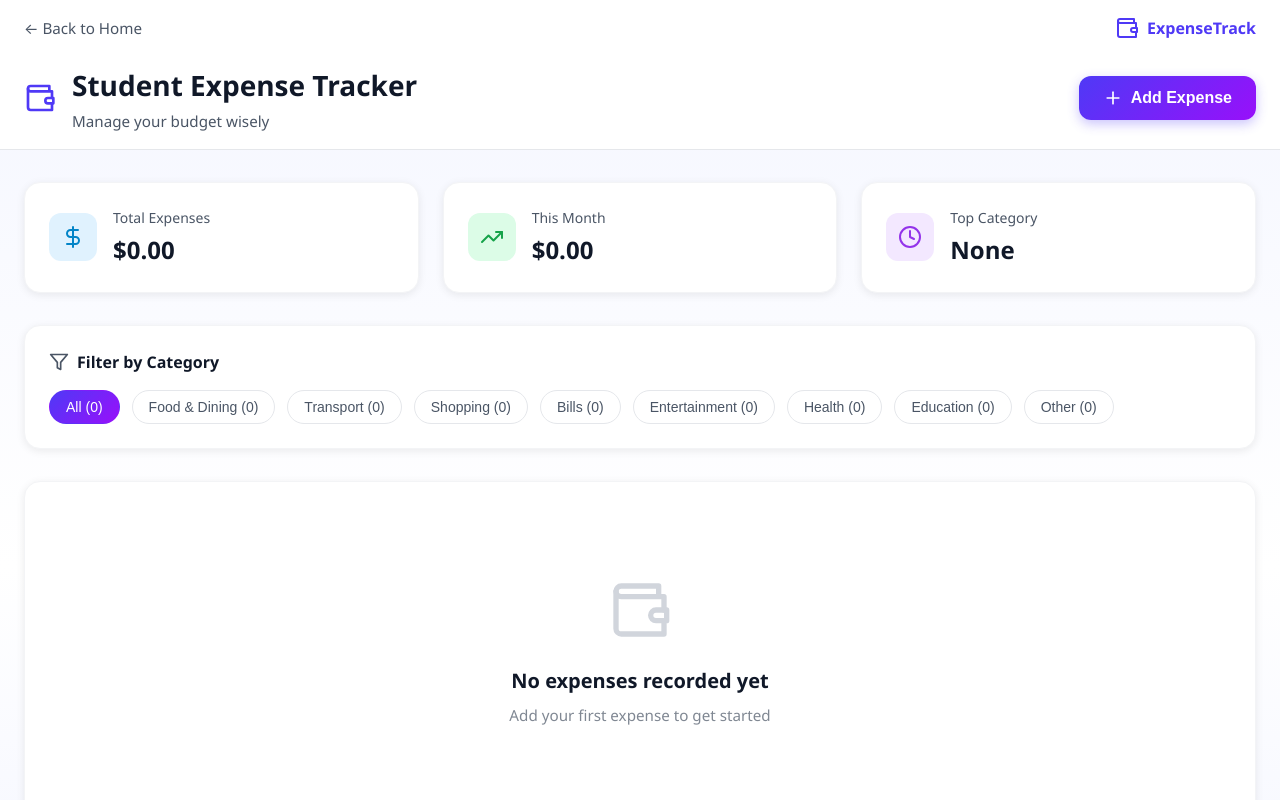
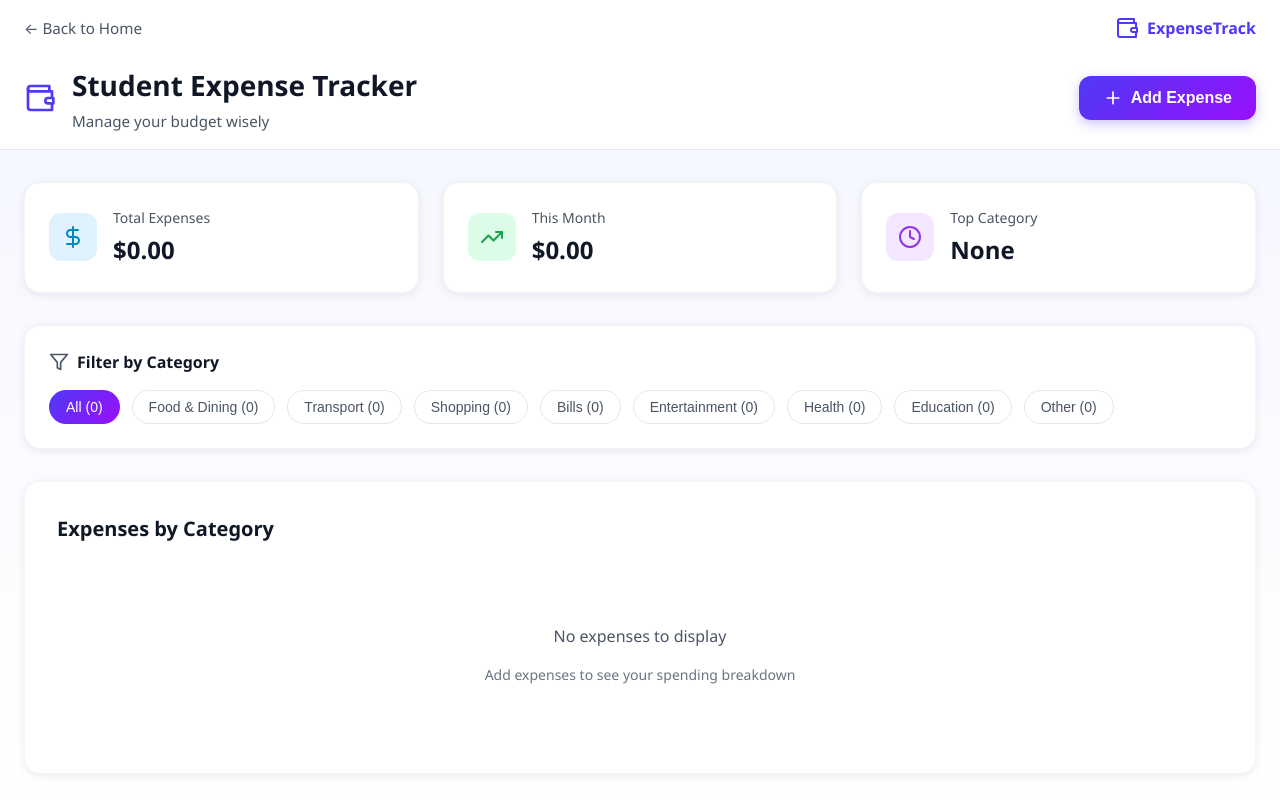
Before and after one commit to nhcrew/landing-page, a React (Vite) app: page /dashboard in a window 1280 px wide. Shown: the top 800 px of the page. Built offline with nearby package versions, Linux system fonts and the light colour scheme.

Commit message:
feat: add expense chart by category visualization

```diff
--- a/package.json
+++ b/package.json
@@ -13,7 +13,8 @@
     "lucide-react": "^0.294.0",
     "react": "^18.2.0",
     "react-dom": "^18.2.0",
-    "react-router-dom": "^7.9.6"
+    "react-router-dom": "^7.9.6",
+    "recharts": "^3.5.1"
   },
   "devDependencies": {
     "@types/react": "^18.2.43",
--- /dev/null
+++ b/src/components/ExpenseChart.css
@@ -0,0 +1,44 @@
+.expense-chart-container {
+  background: #ffffff;
+  border-radius: 16px;
+  padding: 2rem;
+  box-shadow: 0 2px 8px rgba(0, 0, 0, 0.08);
+  border: 1px solid #f3f4f6;
+  margin-bottom: 2rem;
+}
+
+.chart-title {
+  font-size: 1.25rem;
+  font-weight: 600;
+  color: #101828;
+  margin: 0 0 1.5rem 0;
+}
+
+.chart-empty {
+  display: flex;
+  flex-direction: column;
+  align-items: center;
+  justify-content: center;
+  padding: 3rem 2rem;
+  text-align: center;
+  color: #4a5565;
+}
+
+.chart-empty p {
+  margin: 0.5rem 0;
+}
+
+.chart-empty-subtitle {
+  font-size: 0.875rem;
+  color: #6b7280;
+}
+
+@media (max-width: 768px) {
+  .expense-chart-container {
+    padding: 1.5rem;
+  }
+
+  .chart-title {
+    font-size: 1.125rem;
+  }
+}
--- /dev/null
+++ b/src/components/ExpenseChart.tsx
@@ -0,0 +1,84 @@
+import { useMemo } from 'react'
+import { BarChart, Bar, XAxis, YAxis, CartesianGrid, Tooltip, ResponsiveContainer, Cell } from 'recharts'
+import { Expense } from '../App'
+import './ExpenseChart.css'
+
+interface ExpenseChartProps {
+  expenses: Expense[]
+}
+
+const COLORS = ['#4f39f6', '#9810fa', '#16a34a', '#f59e0b', '#ef4444', '#8b5cf6', '#06b6d4', '#ec4899']
+
+const ExpenseChart = ({ expenses }: ExpenseChartProps) => {
+  const categoryData = useMemo(() => {
+    const categoryTotals: Record<string, number> = {}
+
+    expenses
+      .filter((e) => e.type === 'expense')
+      .forEach((expense) => {
+        categoryTotals[expense.category] =
+          (categoryTotals[expense.category] || 0) + expense.amount
+      })
+
+    return Object.entries(categoryTotals)
+      .map(([category, amount]) => ({
+        category,
+        amount: parseFloat(amount.toFixed(2)),
+      }))
+      .sort((a, b) => b.amount - a.amount)
+  }, [expenses])
+
+  if (categoryData.length === 0) {
+    return (
+      <div className="expense-chart-container">
+        <h3 className="chart-title">Expenses by Category</h3>
+        <div className="chart-empty">
+          <p>No expenses to display</p>
+          <p className="chart-empty-subtitle">Add expenses to see your spending breakdown</p>
+        </div>
+      </div>
+    )
+  }
+
+  return (
+    <div className="expense-chart-container">
+      <h3 className="chart-title">Expenses by Category</h3>
+      <ResponsiveContainer width="100%" height={300}>
+        <BarChart
+          data={categoryData}
+          margin={{ top: 20, right: 30, left: 20, bottom: 60 }}
+        >
+          <CartesianGrid strokeDasharray="3 3" stroke="#e5e7eb" />
+          <XAxis
+            dataKey="category"
+            angle={-45}
+            textAnchor="end"
+            height={80}
+            tick={{ fill: '#4a5565', fontSize: 12 }}
+          />
+          <YAxis
+            tick={{ fill: '#4a5565', fontSize: 12 }}
+            tickFormatter={(value) => `$${value}`}
+          />
+          <Tooltip
+            contentStyle={{
+              backgroundColor: '#ffffff',
+              border: '1px solid #e5e7eb',
+              borderRadius: '8px',
+              boxShadow: '0 4px 12px rgba(0, 0, 0, 0.1)',
+            }}
+            formatter={(value: number) => [`$${value.toFixed(2)}`, 'Amount']}
+            labelStyle={{ color: '#101828', fontWeight: 600 }}
+          />
+          <Bar dataKey="amount" radius={[8, 8, 0, 0]}>
+            {categoryData.map((_, index) => (
+              <Cell key={`cell-${index}`} fill={COLORS[index % COLORS.length]} />
+            ))}
+          </Bar>
+        </BarChart>
+      </ResponsiveContainer>
+    </div>
+  )
+}
+
+export default ExpenseChart
--- a/src/components/ExpenseForm.tsx
+++ b/src/components/ExpenseForm.tsx
@@ -15,7 +15,7 @@ const ExpenseForm = ({ onSubmit }: ExpenseFormProps) => {
   const [type, setType] = useState<'income' | 'expense'>('expense')
 
   const categories = [
-    'Food',
+    'Food & Dining',
     'Transport',
     'Shopping',
     'Bills',
--- a/src/pages/Dashboard.tsx
+++ b/src/pages/Dashboard.tsx
@@ -4,6 +4,7 @@ import { Wallet, Plus, Filter, DollarSign, TrendingUp, Clock } from 'lucide-reac
 import { Expense } from '../App'
 import AddExpenseModal from '../components/AddExpenseModal'
 import ExpenseList from '../components/ExpenseList'
+import ExpenseChart from '../components/ExpenseChart'
 import './Dashboard.css'
 
 interface DashboardProps {
@@ -150,6 +151,8 @@ const Dashboard = ({
           </div>
         </div>
 
+        <ExpenseChart expenses={expenses} />
+
         <div className="expense-list-container">
           {filteredExpenses.length === 0 ? (
             <div className="empty-state">
```
Also changed, not shown: 1 other file (tests, documents, lock files or other folders).
